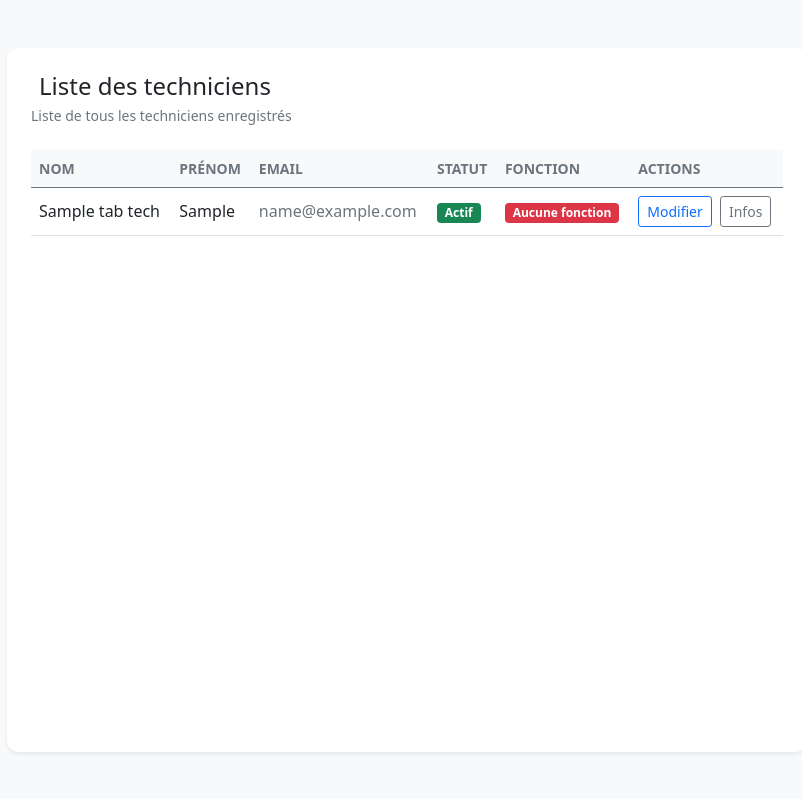
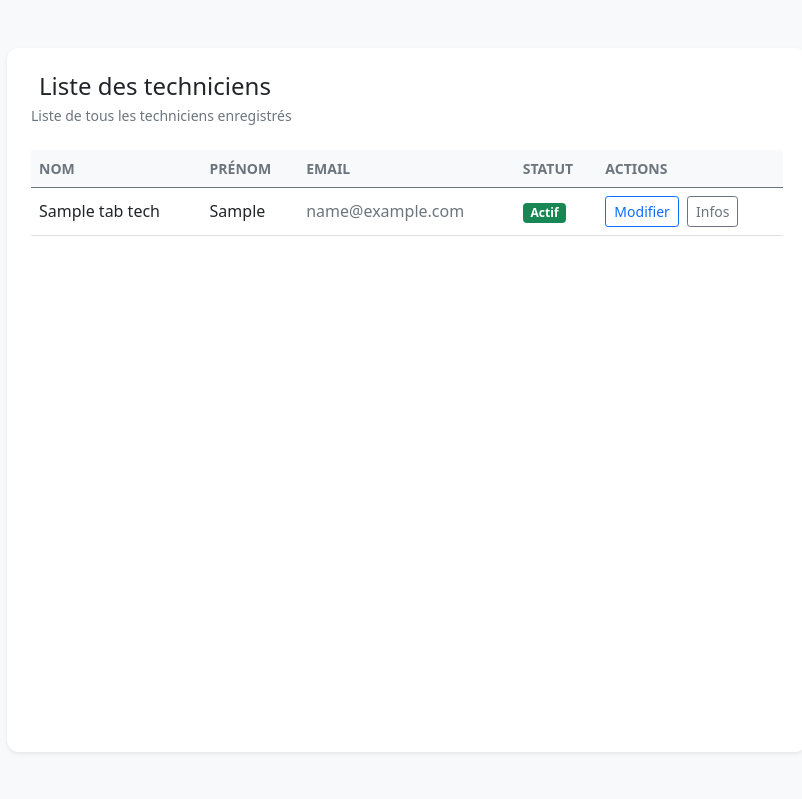
Before and after one commit to LoKiass/ProjetTicketIT, a PHP site: template Src/View/Tech/ListTech.twig in a window 1280 px wide. Shown: the part 56-855 px from the top of the page, without its empty margins (233-1035 px from the left). Run offline with PHP 8.4, Linux system fonts and the light colour scheme; the template is opened without the code that fills it: most values are stand-ins (such as "Sample title", 1, 10 or a date in 2020); some libraries are stand-ins or nearby versions.

Commit message:
Remove "Fonction" column from technician list view, simplify `TechManager::list` to exclude associated functions, fix HTML typo in `InfoTech.twig`, and add empty `ProjectEntity` class.

```diff
--- a/Src/View/Tech/InfoTech.twig
+++ b/Src/View/Tech/InfoTech.twig
@@ -14,7 +14,7 @@
                     <p class="text-muted small mb-0">Détails du compte technicien</p>
                 </div>
 
-                <div class"row mb-3 align-items-center">
+                <div class="row mb-3 align-items-center">
                     <span class="col-sm-3 col-form-label fw-medium">Nom</span>
                     <div class="col-sm-9">
                         <p class="form-control-plaintext">{{ TechEntity.getNom }}</p>
--- a/Src/View/Tech/ListTech.twig
+++ b/Src/View/Tech/ListTech.twig
@@ -36,7 +36,6 @@
                                 <th class="text-uppercase small text-muted fw-semibold">Prénom</th>
                                 <th class="text-uppercase small text-muted fw-semibold">Email</th>
                                 <th class="text-uppercase small text-muted fw-semibold">Statut</th>
-                                <th class="text-uppercase small text-muted fw-semibold">Fonction</th>
                                 <th class="text-uppercase small text-muted fw-semibold">Actions</th>
                             </tr>
                             </thead>
@@ -52,15 +51,6 @@
                                         {% else %}
                                             <span class="badge bg-secondary">Inactif</span>
                                         {% endif %}
-                                    </td>
-                                    <td class="fw-semibold">
-                                        {% for fonction in tech.getFonctions() %}
-                                            <span class="badge bg-warning">
-                                                {{ fonction.Descr }}
-                                            </span>
-                                        {% else %}
-                                            <span class="badge bg-danger">Aucune fonction</span>
-                                        {% endfor %}
                                     </td>
                                     <td class="text-nowrap">
                                         <a href="updateTech?Pk={{ tech.getPk }}" class="btn btn-sm btn-outline-primary me-1">
```
Also changed, not shown: Src/Model/Entity/ProjectEntity.php (added, +8 -0 lines), Src/Model/Service/Manager/TechManager.php (+10 -26 lines).
